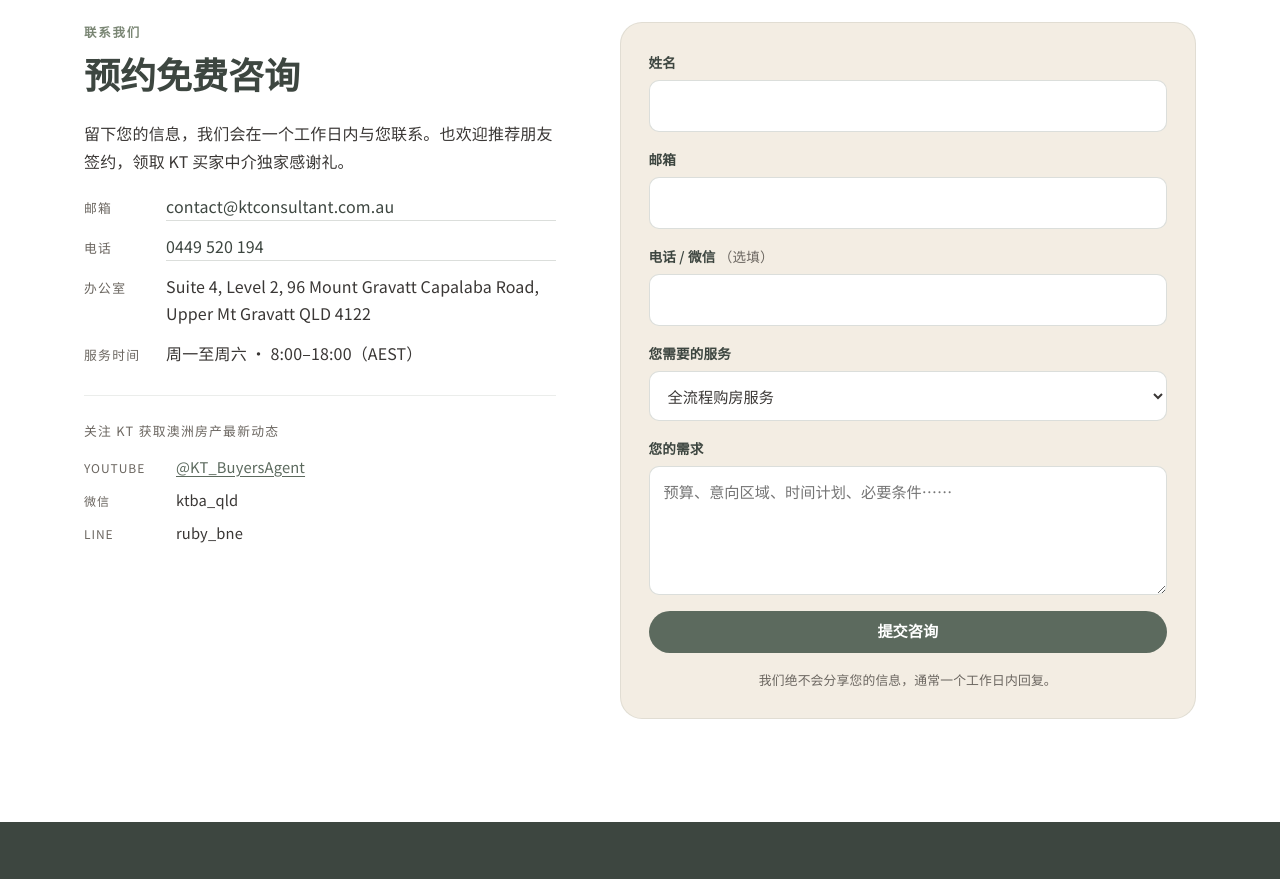
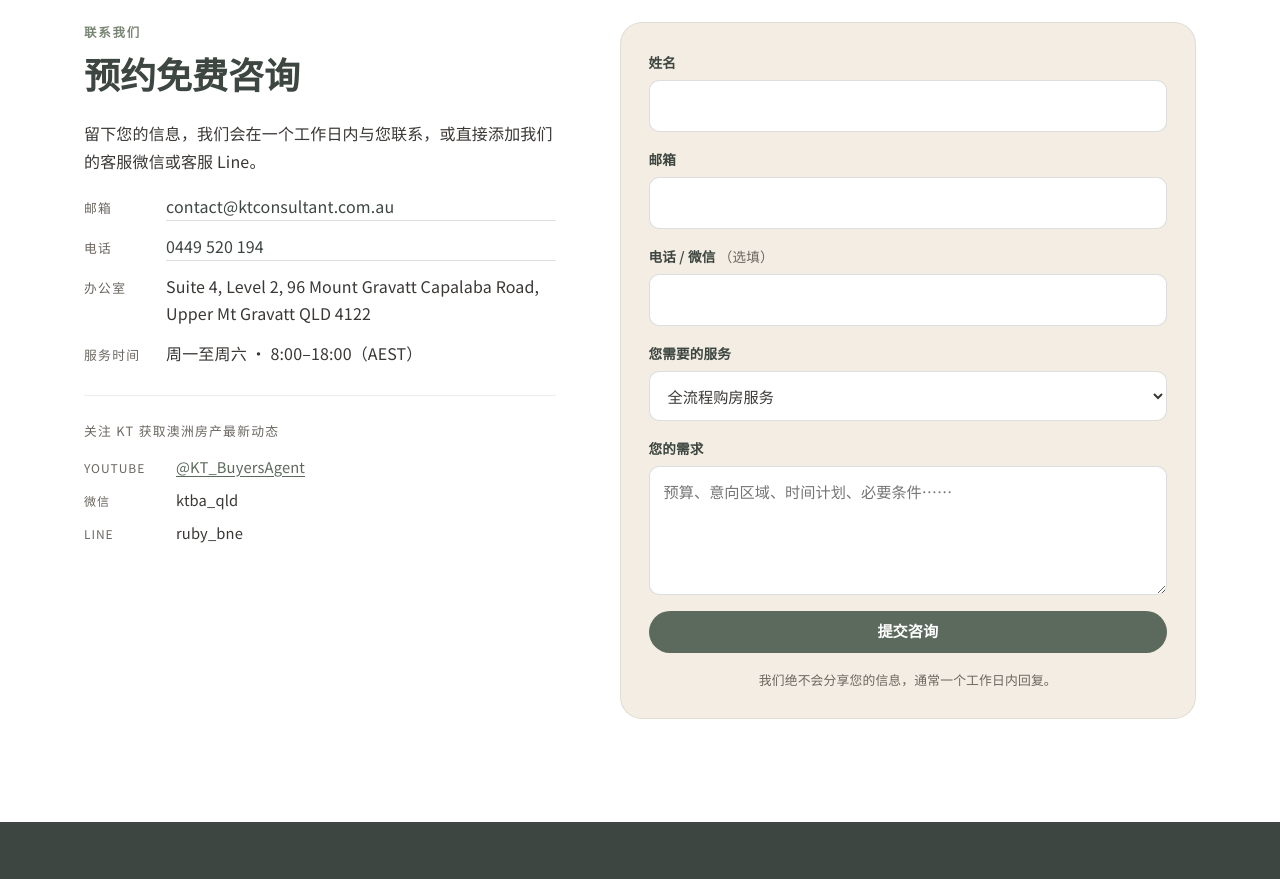
Before and after one commit to Luululu/kt-buyers-agent, a plain HTML site: page index.html in a window 1280 px wide. Shown: the part 9580-10459 px from the top of the page. Drawn offline with Linux system fonts and the light colour scheme.

Commit message:
Contact: replace referral mention with WeChat/Line service contact prompt

```diff
--- a/index.html
+++ b/index.html
@@ -589,7 +589,7 @@
         <div class="contact-copy">
           <p class="eyebrow">联系我们</p>
           <h2>预约免费咨询</h2>
-          <p>留下您的信息，我们会在一个工作日内与您联系。也欢迎推荐朋友签约，领取 KT 买家中介独家感谢礼。</p>
+          <p>留下您的信息，我们会在一个工作日内与您联系，或直接添加我们的客服微信或客服 Line。</p>
           <ul class="contact-list">
             <li><span>邮箱</span><a href="mailto:contact@ktconsultant.com.au">contact@ktconsultant.com.au</a></li>
             <li><span>电话</span><a href="tel:+61449520194">0449 520 194</a></li>
```
